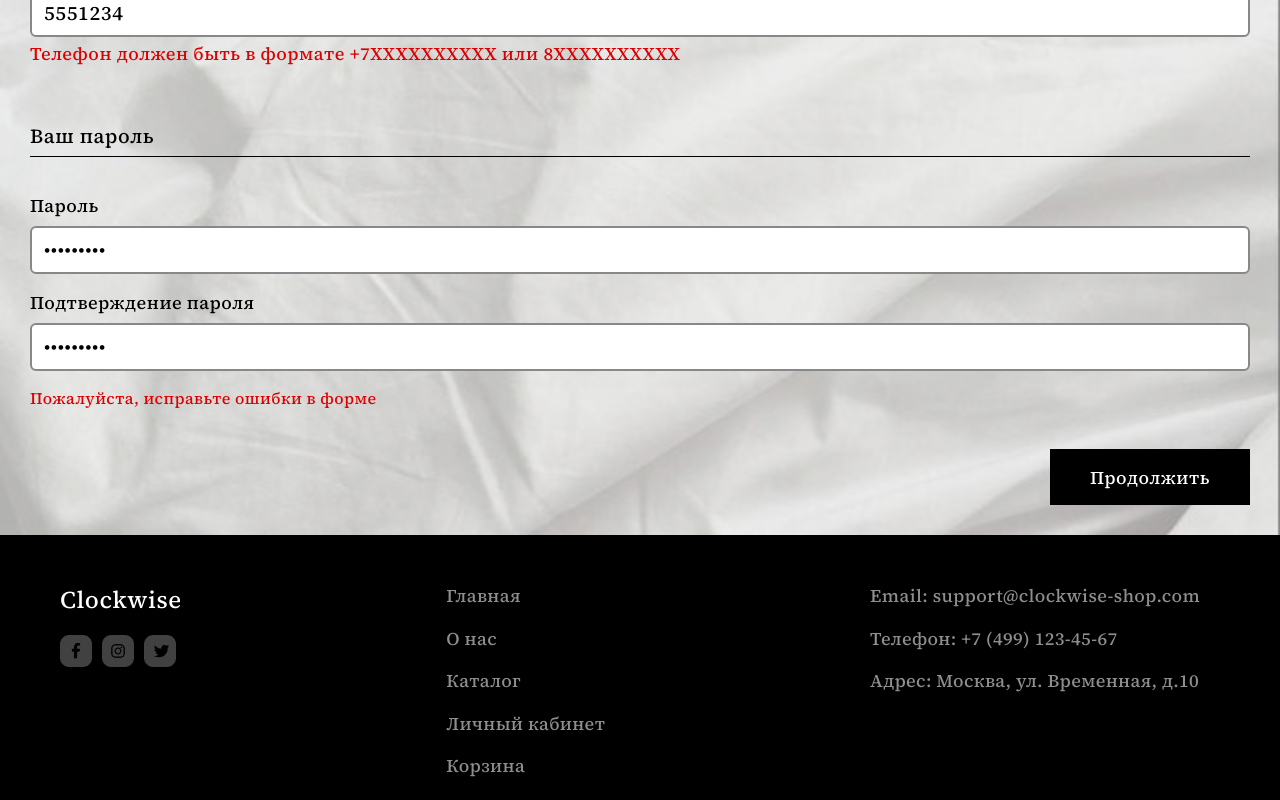
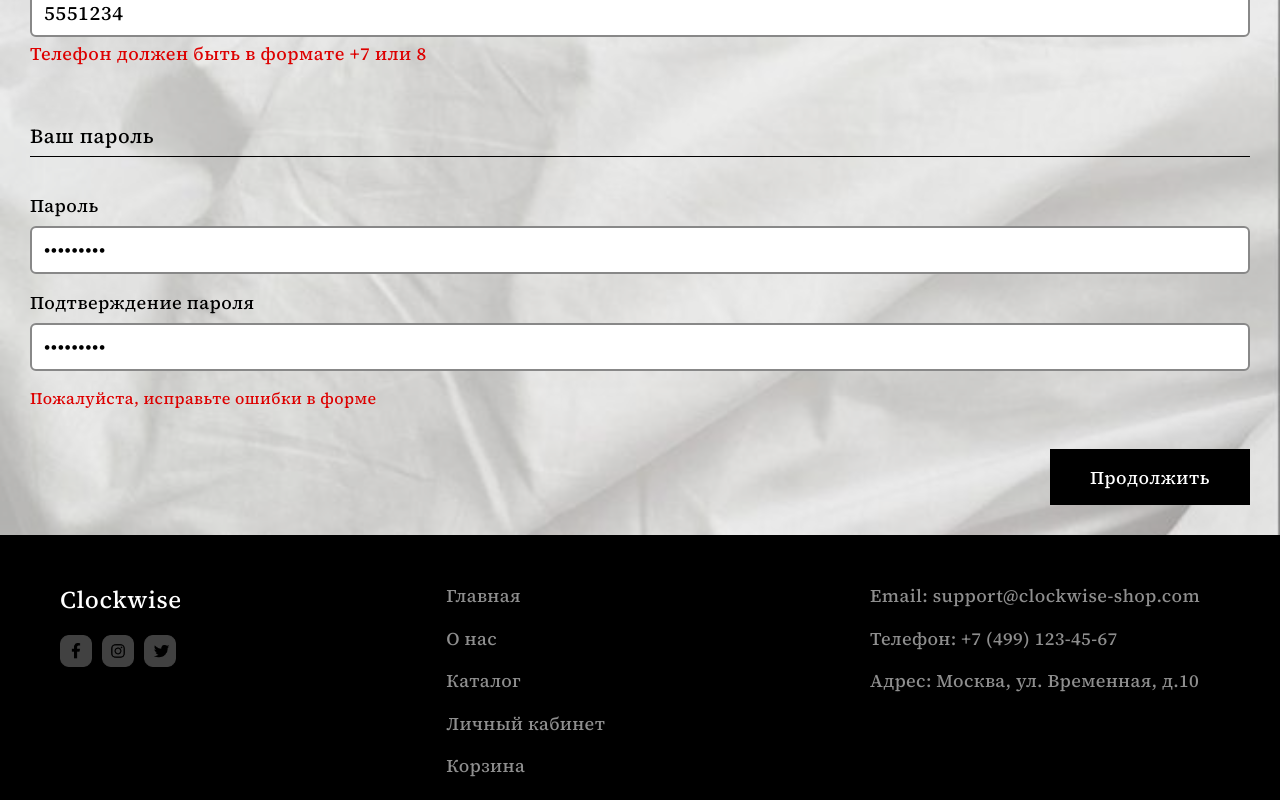
Before and after one commit to Hhutxx/ClockWise, a Vue app: page /register in a window 1280 px wide. Both pictures are taken after typing "Sample", "Sample", "name@example.com", "5551234", "Sample123", "Sample123" into the empty fields and a click on the button "Продолжить". Shown: the part 680-1480 px from the top of the page. Built offline with nearby package versions, Linux system fonts and the light colour scheme; a web font is replaced by a local one.

Commit message:
3 commit

```diff
--- a/src/views/RegisterView.vue
+++ b/src/views/RegisterView.vue
@@ -39,7 +39,7 @@
         <div class="input-wrapper">
           <input v-model="form.phone" @input="validatePhone" type="tel" placeholder="Телефон" />
           <div v-if="errors.phone" class="error-message">
-            Телефон должен быть в формате +7XXXXXXXXXX или 8XXXXXXXXXX
+            Телефон должен быть в формате +7 или 8
           </div>
         </div>
       </div>
```
